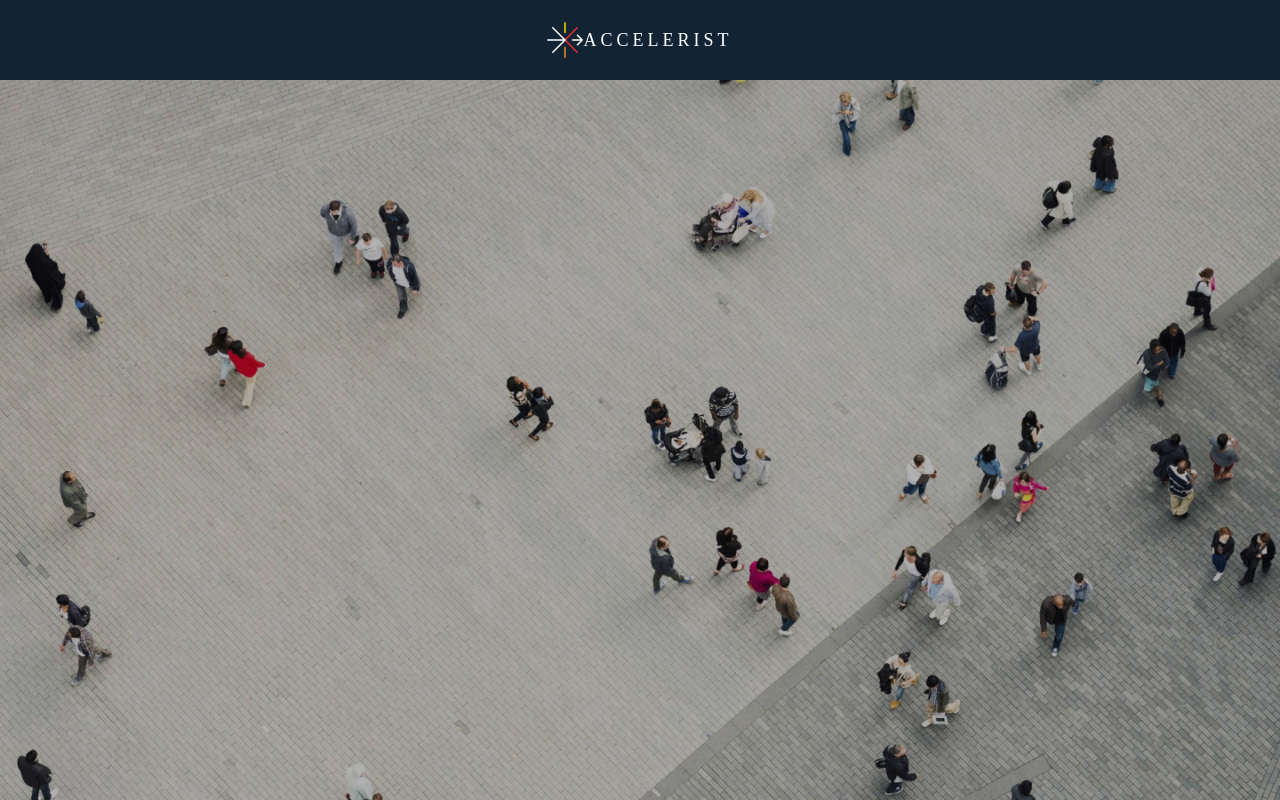
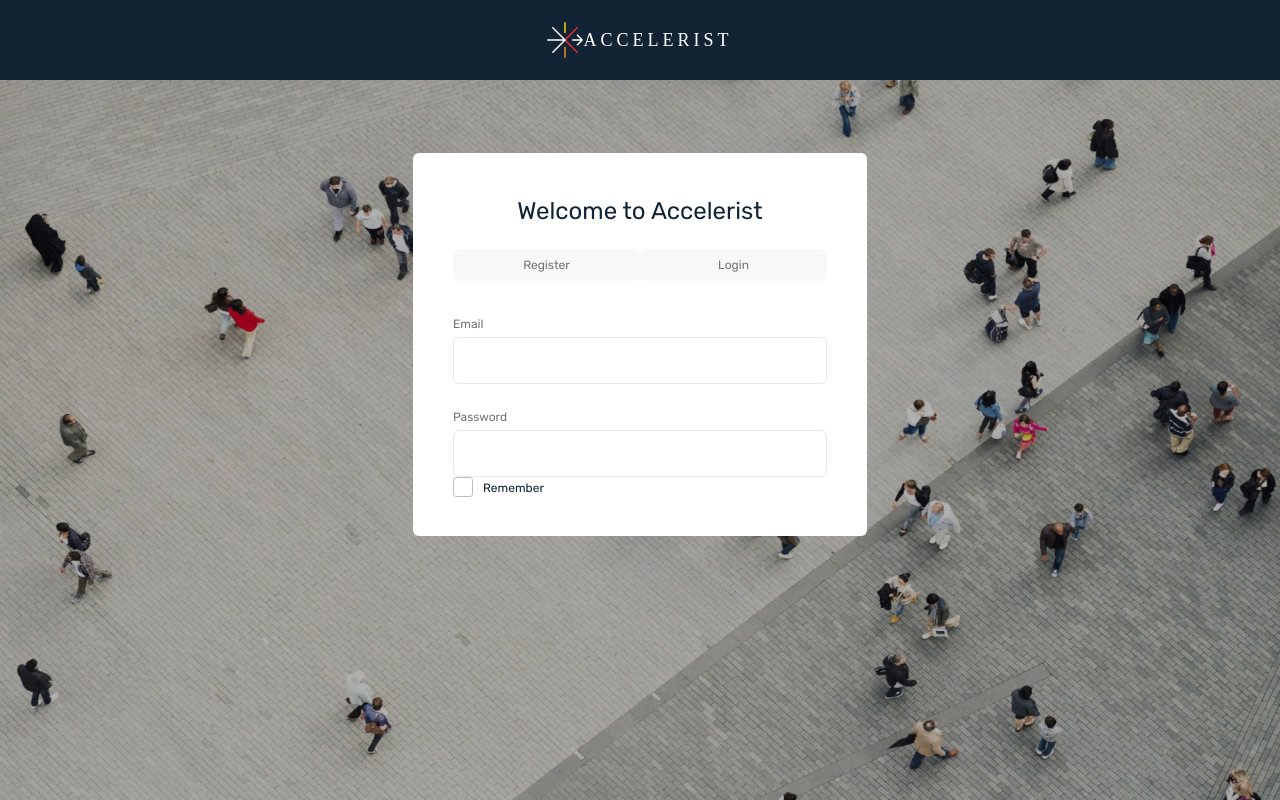
Before and after one commit to AlexIkonnikov/accelerist, a React (Create React App) app: page / in a window 1280 px wide. Built offline with nearby package versions, Linux system fonts and the light colour scheme; a web font is replaced by a local one.

Commit message:
feat: Created elements

```diff
--- a/package.json
+++ b/package.json
@@ -10,8 +10,10 @@
     "@types/node": "^12.0.0",
     "@types/react": "^17.0.19",
     "@types/react-dom": "^17.0.0",
+    "final-form": "^4.20.2",
     "react": "^17.0.2",
     "react-dom": "^17.0.2",
+    "react-final-form": "^6.5.3",
     "react-router-dom": "^5.2.1",
     "react-scripts": "4.0.3",
     "styled-components": "^5.3.1",
--- /dev/null
+++ b/src/components/SignUpForm/SignUpForm.tsx
@@ -0,0 +1,77 @@
+import React, { FC } from 'react';
+import { Field, Form } from 'react-final-form';
+import styled from 'styled-components';
+import { Button } from '../../ui/Button';
+import { CheckBox } from '../../ui/CheckBox';
+import { Input } from '../../ui/Input';
+import { TabLink } from '../../ui/TabLink';
+
+const SignUpForm: FC = () => {
+  const handleFormSubmit = () => {
+    console.log('lol')
+  }
+  return (
+    <FormWrapper>
+      <WelcomeText>Welcome to Accelerist</WelcomeText>
+      <TabWrapper>
+        <TabLink to="/registration" title="Register"/>
+        <TabLink to="/login" title="Login" />
+      </TabWrapper>
+      <Form
+        onSubmit={handleFormSubmit}
+        render={({ handleSubmit }) => {
+          return (
+            <>
+              <InputWrapper>
+                <Field
+                  name="email"
+                  render={({ input, meta }) => {
+                    return <Input label="Email" input={input} meta={meta} />;
+                  }}
+                />
+              </InputWrapper>
+              <Field
+                name="password"
+                type="password"
+                render={({ input, meta}) => {
+                  return <Input label="Password" input={input} meta={meta} />;
+                }}
+              />
+              <CheckBox/>
+
+            </>
+          );
+        }}
+      />
+    </FormWrapper>
+  );
+};
+
+const FormWrapper = styled.div`
+  width: 100%;
+  max-width: 454px;
+  background: rgb(255, 255, 255);
+  border-radius: 6px;
+  padding: 40px;
+`;
+
+const WelcomeText = styled.h3`
+  font-size: 24px;
+  line-height: 36px;
+  font-weight: 500;
+  text-align: center;
+  color: ${({ theme }) => theme.colors.black};
+  margin-bottom: 20px;
+`;
+
+const TabWrapper = styled.div`
+  width: 100%;
+  display: flex;
+  margin-bottom: 34px;
+`;
+
+const InputWrapper = styled.div`
+  margin-bottom: 24px;
+`;
+
+export default SignUpForm;
--- a/src/index.tsx
+++ b/src/index.tsx
@@ -4,15 +4,18 @@
 import { GlobalStyle } from './ui/GlobalStyle';
 import { ThemeProvider } from 'styled-components';
 import { theme } from './styles/theme';
-import { Authentication } from './screens/Authentication';
+import { BrowserRouter } from 'react-router-dom';
+import { SignUp } from './pages/SignUp';
 
 ReactDOM.render(
-  <ThemeProvider theme={theme}>
-    <React.StrictMode>
-      <GlobalStyle />
-      <Authentication/>
-    </React.StrictMode>
-  </ThemeProvider>,
+  <BrowserRouter>
+    <ThemeProvider theme={theme}>
+      <React.StrictMode>
+        <GlobalStyle />
+          <SignUp/>
+      </React.StrictMode>
+    </ThemeProvider>
+  </BrowserRouter>,
   document.getElementById('root'),
 );
 
--- a/src/screens/Authentication.tsx
+++ b/src/pages/SignUp.tsx
@@ -2,11 +2,15 @@
 import styled from 'styled-components';
 import { Header } from '../ui/Header';
 import img from './../assets/img/homedark.jpg';
+import SignUpForm from '../components/SignUpForm/SignUpForm';
 
-export const Authentication: FC = () => {
+export const SignUp: FC = () => {
   return (
     <Background>
       <Header />
+      <ContentWrapper>
+        <SignUpForm/>
+      </ContentWrapper>
     </Background>
   );
 };
@@ -15,5 +19,12 @@
   height: 100vh;
   width: 100vw;
   background: url(${img}) no-repeat;
-  background-size: 100%;
+  background-size: 100% 100%;
 `;
+
+const ContentWrapper = styled.div`
+  width: 100%;
+  display: flex;
+  justify-content: center;
+  margin-top: 73px;
+`;
--- a/src/ui/AppLogo.tsx
+++ b/src/ui/AppLogo.tsx
@@ -17,7 +17,3 @@
   display: flex;
   align-items: center;
 `;
-
-const Margin = styled.div`
-  margin-right: 16px;
-`
--- /dev/null
+++ b/src/ui/Button.tsx
@@ -0,0 +1,29 @@
+import React, { FC, ButtonHTMLAttributes } from 'react';
+import styled from 'styled-components';
+
+export const Button: FC<ButtonHTMLAttributes<HTMLButtonElement>> = ({ ...outerProps }) => {
+  return <StyledButton {...outerProps} />;
+};
+
+const StyledButton = styled.button`
+  width: 100%;
+  background-color: ${({ theme }) => theme.colors.blue};
+  color: ${({ theme }) => theme.colors.white};
+  font-family: Rubik-Medium;
+  padding: 12px 0;
+  text-align: center;
+  border-radius: 6px;
+
+  &:hover {
+    background-color: #51C2EE;
+  }
+  &:active {
+    background-color: #1DA7DC;
+  }
+
+  &:disabled {
+    color: ${({ theme }) => theme.colors.blue};
+    background-color: #CEEDF9;
+    cursor: no-drop;
+  }
+`;
--- /dev/null
+++ b/src/ui/CheckBox.tsx
@@ -0,0 +1,53 @@
+import React, { FC } from 'react';
+import styled from 'styled-components';
+import check from './../assets/img/check.svg';
+
+export const CheckBox: FC = () => {
+  return (
+    <StyledLabel>
+      <StyledCheckbox />
+      <Indicator />
+      Remember
+    </StyledLabel>
+  );
+};
+
+const StyledLabel = styled.label`
+  padding-left: 30px;
+  font-size: 12px;
+  color: ${({theme}) => theme.colors.black};
+`;
+
+const StyledCheckbox = styled.input.attrs({ type: 'checkbox' })`
+  appearance: none;
+  margin: 0;
+  position: absolute;
+`;
+
+const Indicator = styled.span`
+margin-left: -30px;
+  position: absolute;
+  width: 20px;
+  height: 20px;
+  border: 1px solid ${({ theme }) => theme.colors.gray};
+  border-radius: 3px;
+  ${StyledCheckbox}:not(:disabled):checked  + & {
+    background-color: ${({ theme }) => theme.colors.secondaryBlue};
+  }
+
+  ${StyledCheckbox}:disabled + & {
+    background-color: #f0f0f0;
+  }
+
+  &:after {
+    content: '';
+    position: absolute;
+    display: none;
+  }
+  ${StyledCheckbox}:checked + &:after {
+    display: block;
+    width: 20px;
+    height: 18px;
+    background: url(${check}) no-repeat center center;
+  }
+`;
--- a/src/ui/GlobalStyle.tsx
+++ b/src/ui/GlobalStyle.tsx
@@ -5,8 +5,8 @@
 export const GlobalStyle: FC = () => {
   return (
     <>
+      <GlobalFonts />
       <Normalize />
-      <GlobalFonts />
     </>
   );
 };
@@ -25,6 +25,7 @@
     height: 100vh;
     width: 100vw;
     min-width: 100%;
+    font-family: Rubik-Regular;
   }
 
   body, h1, h2, h3, h4, h5, h6, p, ol, ul {
@@ -41,4 +42,13 @@
     max-width: 100%;
     height: auto;
   }
+
+  a {
+    text-decoration: none;
+  }
+
+  button {
+    cursor: pointer;
+    border: none;
+  }
 `;
--- /dev/null
+++ b/src/ui/Input.tsx
@@ -0,0 +1,61 @@
+import React, { FC } from 'react';
+import styled from 'styled-components';
+import { FieldRenderProps } from 'react-final-form';
+
+interface InputProps extends FieldRenderProps<string> {
+  label?: string;
+}
+
+export const Input: FC<InputProps> = ({ label = '', input, meta }) => {
+  const isValid = meta.error && meta.touched;
+  return (
+    <>
+      {label !== '' && <StyledLabel htmlFor={input.name}>{label}</StyledLabel>}
+      <StyledInput id={input.name} {...input} $isValid={isValid} />
+      {isValid && <ErrorText>{meta.error}</ErrorText>}
+    </>
+  );
+};
+
+const ErrorText = styled.span`
+  font-size: 12px;
+  line-height: 18px;
+  color: ${({ theme }) => theme.colors.red};
+`;
+const StyledLabel = styled.label`
+  margin-bottom: 4px;
+  display: block;
+  font-size: 12px;
+  line-height: 18px;
+  color: ${({ theme }) => theme.colors.darkGray};
+`;
+
+const StyledInput = styled.input<{ $isValid: boolean }>`
+  display: block;
+  width: 100%;
+  border-radius: 6px;
+  font-size: 16px;
+  line-height: 25px;
+  padding: 10px 0 10px 16px;
+  color: ${({ theme }) => theme.colors.black};
+  border: 1px solid ${({ theme }) => theme.colors.line};
+  &:focus {
+    outline: 0;
+    border: 1px solid ${({ theme }) => theme.colors.blue};
+  }
+
+  ${({ $isValid }) =>
+    $isValid &&
+    `
+    background-color: #f3d6d6;
+    border: 1px solid #F05658;
+    &:focus {
+      border: 1px solid #F05658;
+    }
+  `};
+
+  &:disabled {
+    background-color: #f9f9f9;
+    color: ${({ theme }) => theme.colors.gray};
+  }
+`;
--- /dev/null
+++ b/src/ui/TabLink.tsx
@@ -0,0 +1,30 @@
+import React, { FC } from 'react';
+import styled from 'styled-components';
+import { NavLinkProps, NavLink } from 'react-router-dom';
+
+export const TabLink: FC<NavLinkProps> = ({ title, ...outerProps }) => {
+  return <Tab {...outerProps}>{title}</Tab>;
+};
+
+const Tab = styled(NavLink)`
+  text-align: center;
+  flex: 1 1 0%;
+  font-size: 12px;
+  padding: 9px 0px;
+  border-radius: 6px;
+  color: ${({theme}) => theme.colors.darkGray};
+  background-color: #F8F8F8;
+  &:hover {
+    color: ${({theme}) => theme.colors.black};
+  }
+  &.active {
+    color: ${({theme}) => theme.colors.black};
+    background-color: ${({theme}) => theme.colors.secondaryBlue};
+    &:disabled {
+      color: #A8BED2;
+    }
+  }
+  &:disabled {
+    color: ${({theme}) => theme.colors.gray};
+  }
+`;
```
Also changed, not shown: src/assets/img/check.svg (added), 1 other file (tests, documents, lock files or other folders).
